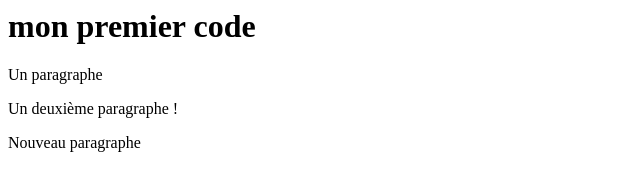
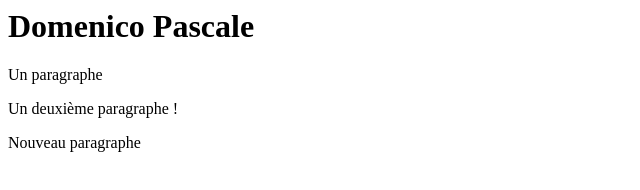
Before and after one commit to DomePasco/premier_code_2022, a plain HTML site: page index.html in a window 1280 px wide. Shown: the whole page, without its empty margins (0-640 px from the left). Drawn offline with Linux system fonts and the light colour scheme.

```diff
--- a/index.html
+++ b/index.html
@@ -1,4 +1,4 @@
-<h1>mon premier code</h1>
+<h1>Domenico Pascale</h1>
 <p> Un paragraphe</p>
 <p> Un deuxième paragraphe ! </p>
 <p>Nouveau paragraphe</p>
```
